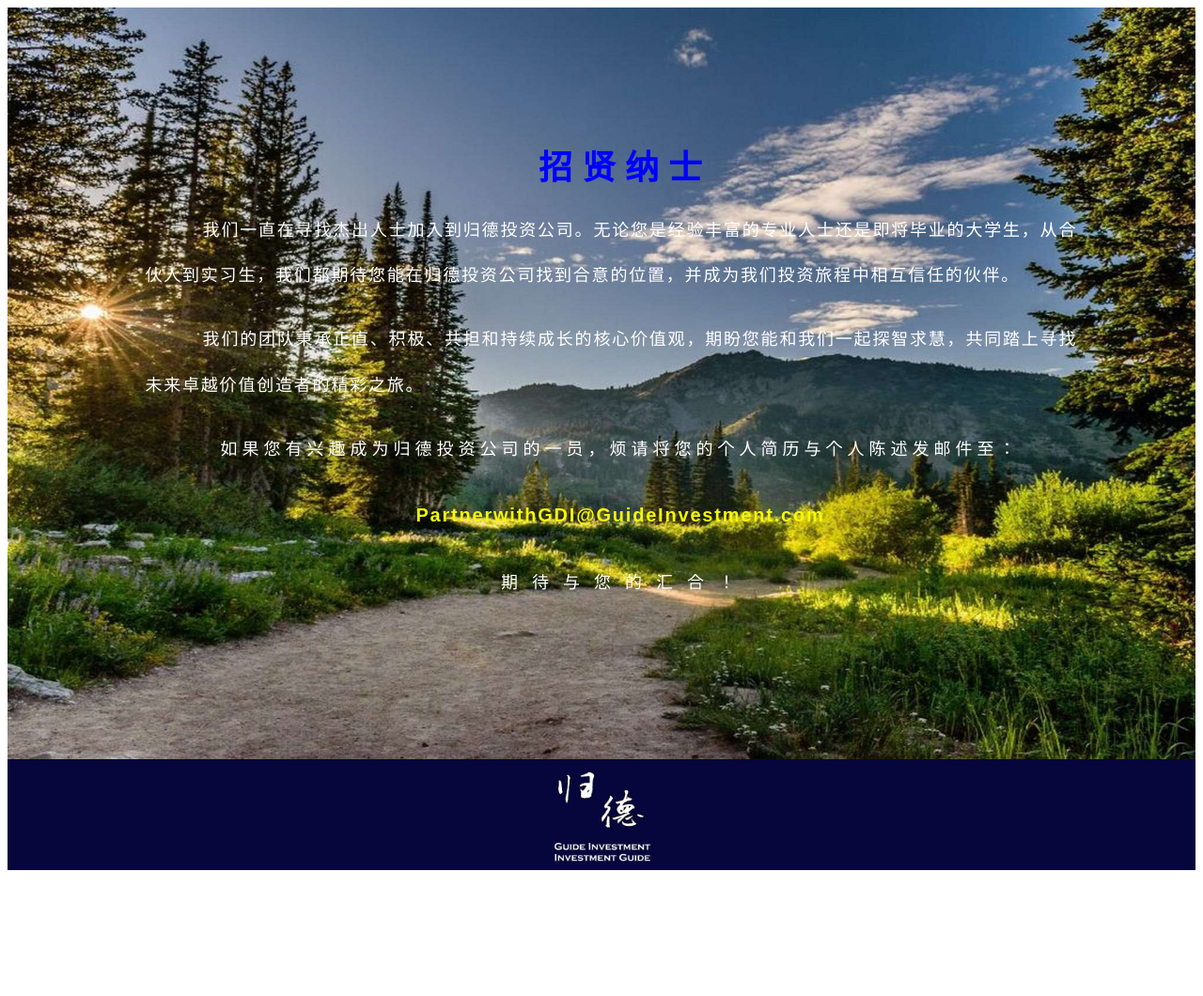
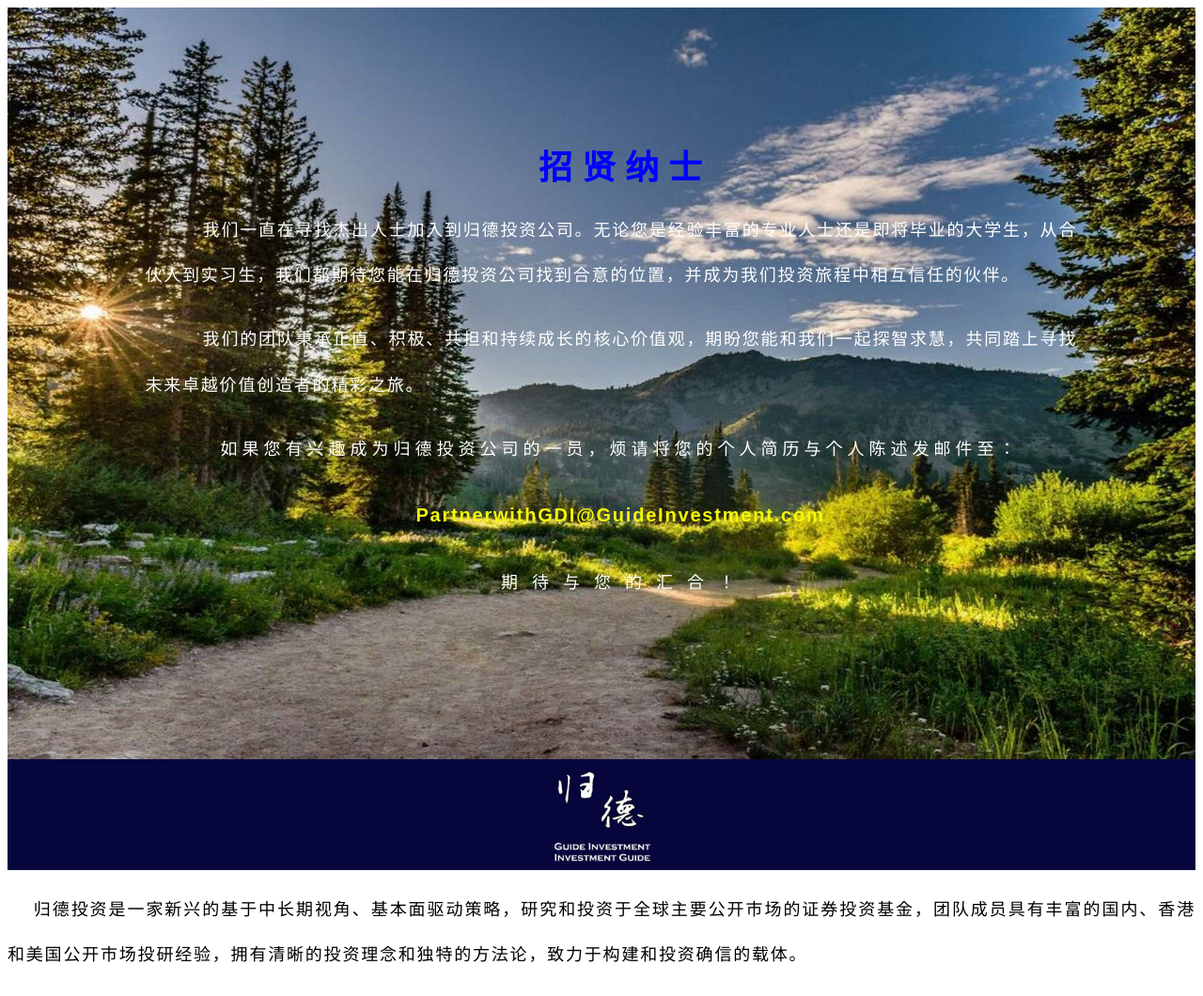
Before and after one commit to study717/wangzhan, a plain HTML site: page index.html in a window 1280 px wide. Shown: the whole page at 94% size. Before the commit the page ends 934 px from the top, so only its background shows below. Drawn offline with Linux system fonts and the light colour scheme.

Commit message:
Update index.html

```diff
--- a/index.html
+++ b/index.html
@@ -45,32 +45,15 @@
     </div>
     <div class="footer-container">
        <img src="./logo.jpg" alt="" class="center-image" />
-      <!-- <div id="footer-left">
-        <h2 class="cl-808080">联系我们</h2>
-        <p class="cl-808080">
-          <strong>公司:</strong> 上海归德私募基金管理有限公司
-        </p>
-        <p class="cl-808080"><strong>电话:</strong> xxxxxxxxxxxxxxxxx</p>
-        <p class="cl-808080">
-          <strong>邮箱:</strong> PartnerwithGDI@GuideInvestment.com
-        </p>
-        <p class="cl-808080"><strong>地址:</strong> xxxxxxxxxxxxxxx</p>
-      </div>
-      <div id="footer-right">
-        <p class="font1 cl-808080">扫描二维码添加微信公众号</p>
-        <div class="QRCode mr65 pb20">
-          <img src="./erweima1.jpg" alt="订阅号" width="93" height="93" />
-          <p class="font12 cl-666 mt10">归德订阅号</p>
-        </div> -->
       </div>
     </div>
 
-<!--     <div id="footer-2">
+<div id="footer-2">
       <div class="content clearfix">
         <p class="font12" style="text-align: justify">
-          本网站所有资讯与说明文字仅供参考，如有与本公司相关公告及基金法律文件不符，以相关公告及基金法律文件为准。市场有风险，投资需谨慎。
+         &nbsp;&nbsp;&nbsp;&nbsp;归德投资是一家新兴的基于中长期视角、基本面驱动策略，研究和投资于全球主要公开市场的证券投资基金，团队成员具有丰富的国内、香港和美国公开市场投研经验，拥有清晰的投资理念和独特的方法论，致力于构建和投资确信的载体。
         </p>
       </div>
-    </div> -->
+    </div>
   </body>
 </html>
```
